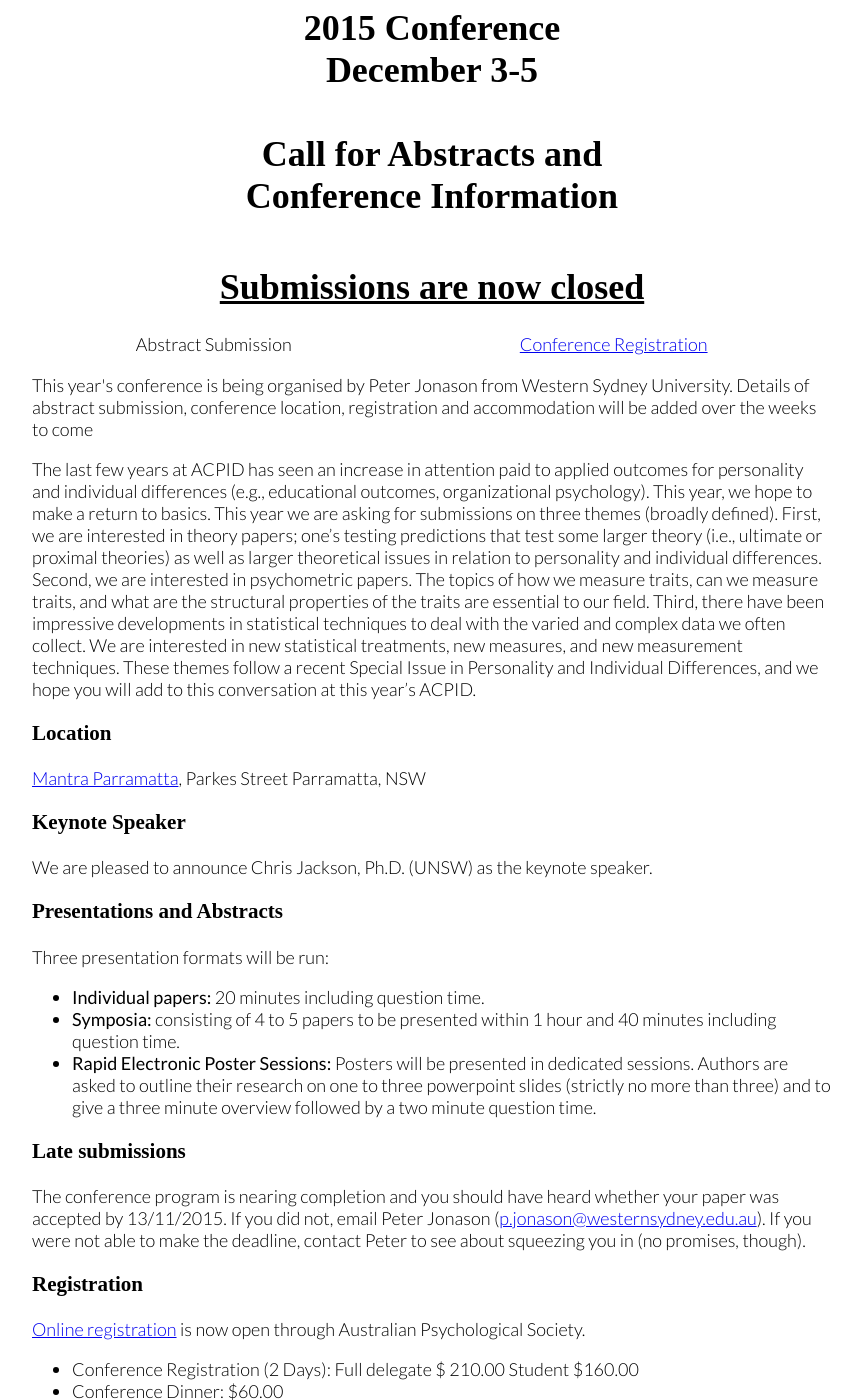
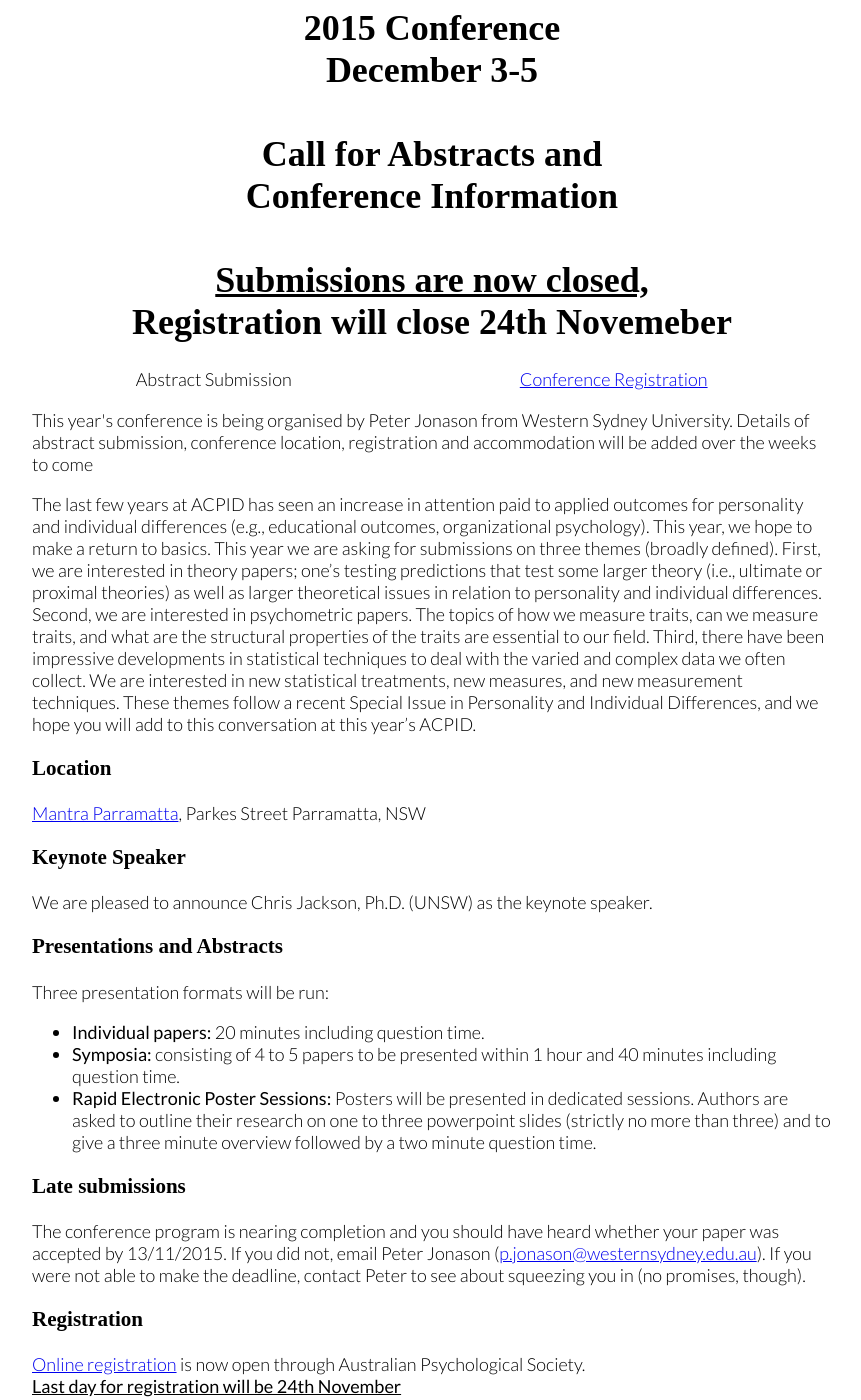
Before and after one commit to acpid/acpid.github.io, a Jekyll site: the page built from 2015.html, in a window 1280 px wide and 1400 px high, scrolled down 228 px. Shown: the whole window, without its empty margins (208-1069 px from the left). Built offline with Jekyll 4.4.1, drawn with Linux system fonts in a browser that asks for light colours; some web fonts are replaced.

Commit message:
Final registration date added

```diff
--- a/2015.html
+++ b/2015.html
@@ -11,7 +11,8 @@ layout: default
     Call for Abstracts and<br>
     Conference Information<br />
     <br />
-    <u>Submissions are now closed</u><sup></sup>
+    <u>Submissions are now closed,</u><br />
+    Registration will close 24th Novemeber
   </h1>
 </div>
 
@@ -73,7 +74,8 @@ The conference program is nearing completion and you should have heard whether y
 <h3>Registration</h3>
 
 <p>
-<a href="https://events.psychology.org.au/ei/getdemo.ei?id=1620&s=_3900ODKLV"target="_blank">Online registration</a> is now open through Australian Psychological Society.
+<a href="https://events.psychology.org.au/ei/getdemo.ei?id=1620&s=_3900ODKLV"target="_blank">Online registration</a> is now open through Australian Psychological Society. <br />
+<b><u>Last day for registration will be 24th November</u></b>
 </p>
 
 <ul>
```
